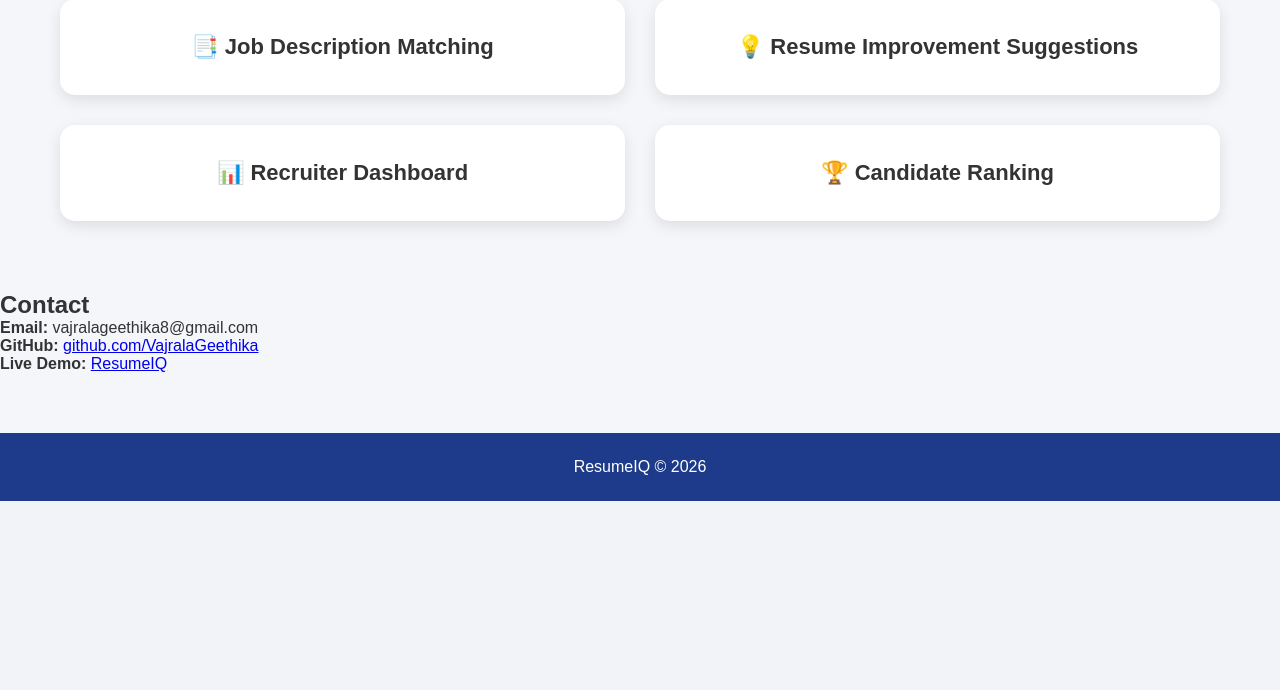
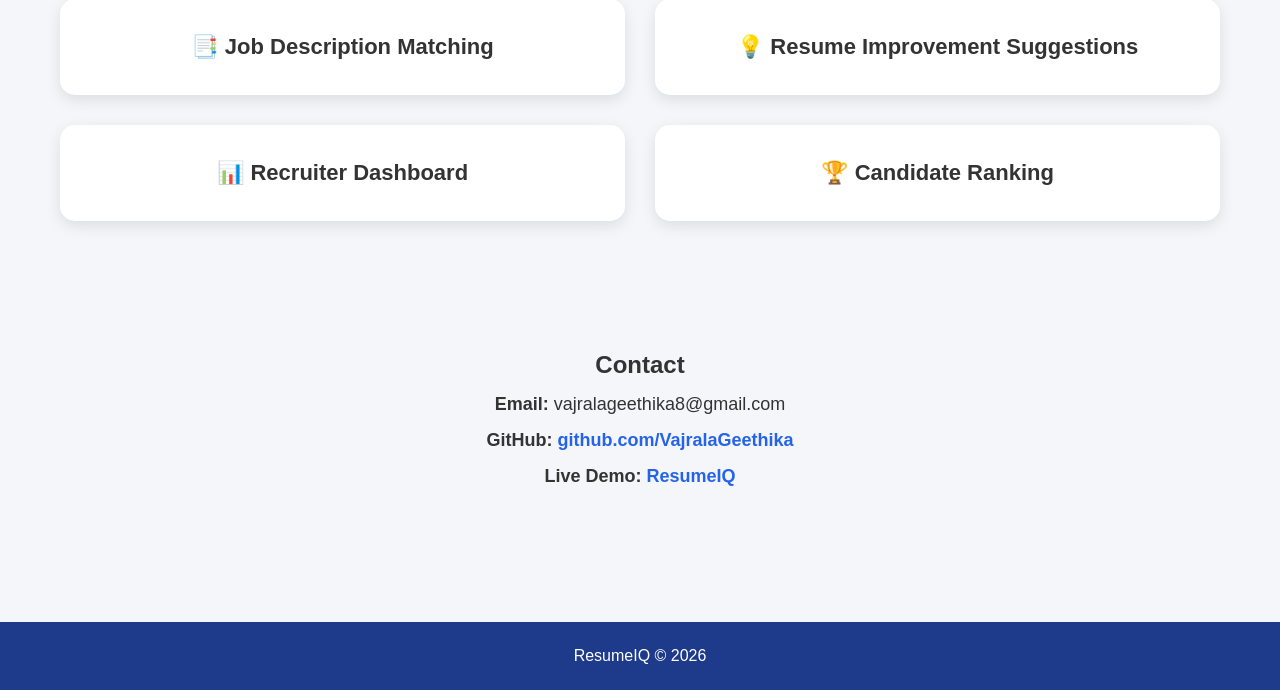
Before and after one commit to VajralaGeethika/ResumeIQ-AI-Resume-Screening-System, a Flask app: page / in a window 1280 px wide. Shown: the part 1077-1767 px from the top of the page. Before the commit the page ends 1578 px from the top, so only its background shows below. Run offline with Flask 3, Linux system fonts and the light colour scheme; parts of the project's set-up code (start-up, migrations or seed data) failed here and were passed over.

Commit message:
Center contact section

```diff
--- a/app/static/css/style.css
+++ b/app/static/css/style.css
@@ -390,6 +390,26 @@ footer{
     margin-bottom:8px;
 }
 
+#contact{
+    text-align: center;
+    padding: 60px 20px;
+}
+
+#contact p{
+    margin: 15px 0;
+    font-size: 18px;
+}
+
+#contact a{
+    color: #2563eb;
+    text-decoration: none;
+    font-weight: bold;
+}
+
+#contact a:hover{
+    text-decoration: underline;
+}
+
 /* ==========================================
    Responsive Design
 ========================================== */
```
